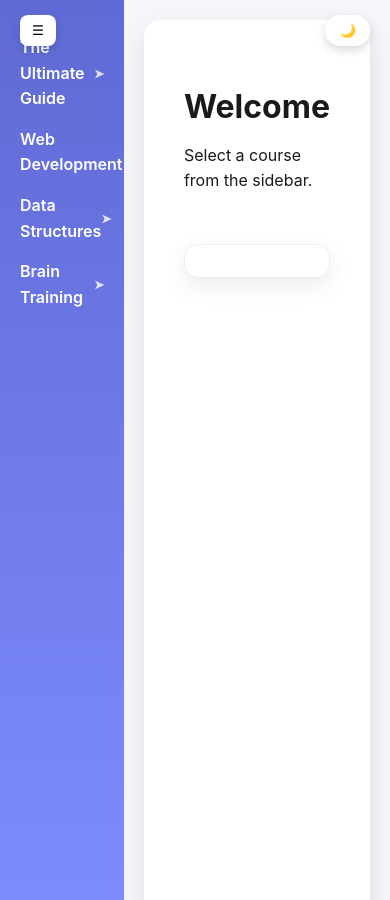
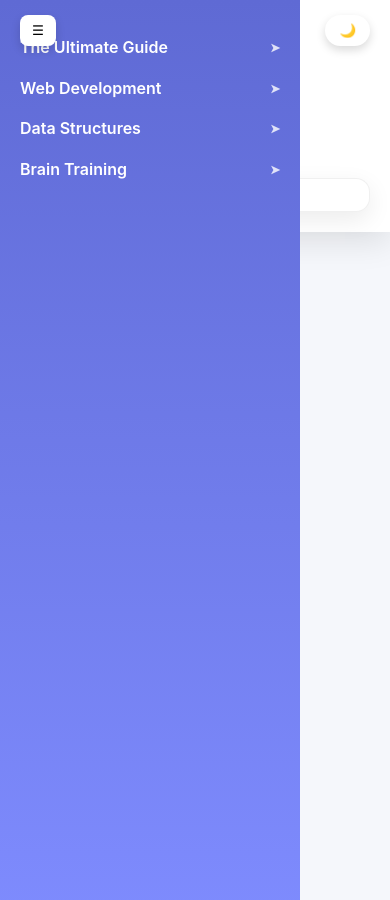
Before and after one commit to ocehuem/knowledge-base, a Jekyll site: the page built from index.md, in a window 390 px wide and 900 px high. Built offline with Jekyll 4.4.1, drawn with Linux system fonts in a browser that asks for light colours.

Commit message:
Update style.css

```diff
--- a/assets/css/style.css
+++ b/assets/css/style.css
@@ -363,3 +363,29 @@
 .lesson-section + .lesson-section {
   margin-top: 20px;
 }
+
+/* =====================
+   MOBILE FIX (IMPORTANT)
+===================== */
+
+@media (max-width: 768px) {
+
+  /* content should take full width */
+  .content {
+    max-width: 100%;
+    margin: 0;
+    border-radius: 0;
+  }
+
+  /* add inner padding instead */
+  .content {
+    padding: 20px;
+  }
+
+  /* sidebar overlay style */
+  .sidebar {
+    position: fixed;
+    z-index: 999;
+    height: 100%;
+  }
+}
```
